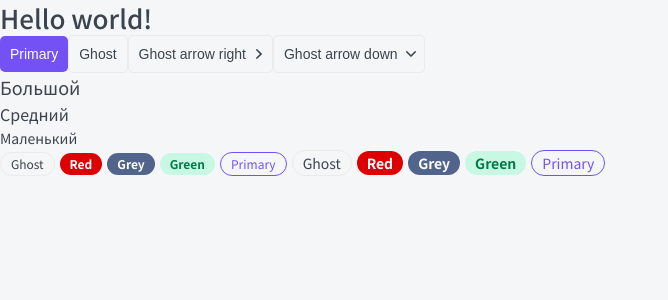
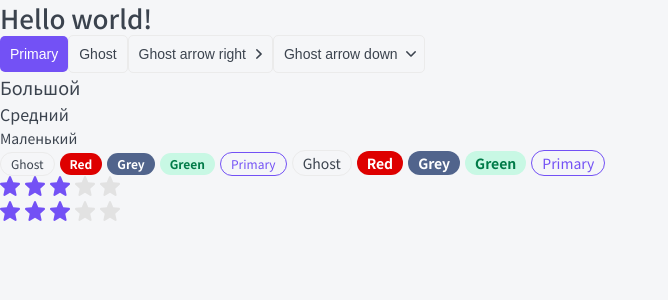
Before and after one commit to RevaSA/top-app, a Next.js app: page / in a window 1280 px wide. Shown: the top 300 px of the page, without its empty margins (0-668 px from the left). Built offline with nearby package versions, Linux system fonts and the light colour scheme.

Commit message:
Add rating component

```diff
--- /dev/null
+++ b/components/Rating/Rating.module.css
@@ -0,0 +1,11 @@
+.filled svg {
+	fill: var(--primary);
+}
+
+.star svg {
+	margin-right: 5px;
+}
+
+.editable {
+	cursor: pointer;
+}
--- /dev/null
+++ b/components/Rating/Rating.tsx
@@ -0,0 +1,64 @@
+import { RatingProps } from './Rating.props';
+import styles from './Rating.module.css';
+import cn from 'classnames';
+import StarIcon from './star.svg';
+import { useEffect, useState, KeyboardEvent } from 'react';
+
+export const Rating = ({ isEditable = false, rating, setRating, ...props }: RatingProps): JSX.Element => {
+	const [ratingArray, setRatingArray] = useState<JSX.Element[]>(new Array(5).fill(<></>));
+
+	useEffect(() => {
+		constructRating(rating);
+	}, [rating]);
+
+	const constructRating = (currentRating: number) => {
+		const updatedArray = ratingArray.map((r: JSX.Element, i: number) => {
+			return (
+				<span
+					className={cn(styles.star, {
+						[styles.filled]: i < currentRating,
+						[styles.editable]: isEditable
+					})}
+					onMouseEnter={() => changeDispay(i + 1)}
+					onMouseLeave={() => changeDispay(rating)}
+					onClick={() => onClick(i + 1)}
+				>
+					<StarIcon
+
+						tabIndex={isEditable ? 0 : -1}
+						onKeyDown={(e: KeyboardEvent<SVGElement>) => isEditable && handleSpace(i + 1, e)}
+					/>
+				</span>
+
+			);
+		});
+		setRatingArray(updatedArray);
+	};
+
+	const changeDispay = (i: number) => {
+		if (!isEditable) {
+			return;
+		}
+		constructRating(i);
+	};
+
+	const onClick = (i: number) => {
+		if (!isEditable || !setRating) {
+			return;
+		}
+		setRating(i);
+	};
+
+	const handleSpace = (i: number, e: KeyboardEvent<SVGElement>) => {
+		if (e.code != 'Space' || !setRating) {
+			return;
+		}
+		setRating(i);
+	};
+
+	return (
+		<div {...props}>
+			{ratingArray.map((r, i) => (<span key={i}>{r}</span>))}
+		</div>
+	);
+};
--- a/components/index.ts
+++ b/components/index.ts
@@ -1,4 +1,5 @@
 export * from './Button/Button';
 export * from './Htag/Htag';
 export * from './P/P';
+export * from './Rating/Rating';
 export * from './Tag/Tag';
--- a/pages/index.tsx
+++ b/pages/index.tsx
@@ -1,6 +1,9 @@
-import { Button, Htag, P, Tag } from '../components';
+import { Button, Htag, P, Rating, Tag } from '../components';
+import {useState} from "react";
 
 export default function Home(): JSX.Element {
+	const [rating, setRating] = useState<number>(3);
+
 	return (
 		<div>
 			<Htag tag='h1'>Hello world!</Htag>
@@ -23,6 +26,9 @@
 			<Tag size='m' color='grey'>Grey</Tag>
 			<Tag size='m' color='green'>Green</Tag>
 			<Tag size='m' color='primary'>Primary</Tag>
+
+			<Rating rating={3} />
+			<Rating rating={rating} isEditable setRating={setRating}/>
 		</div>
 	);
 }
```
Also changed, not shown: components/Rating/Rating.props.ts (added, +7 -0 lines), components/Rating/star.svg (added).
